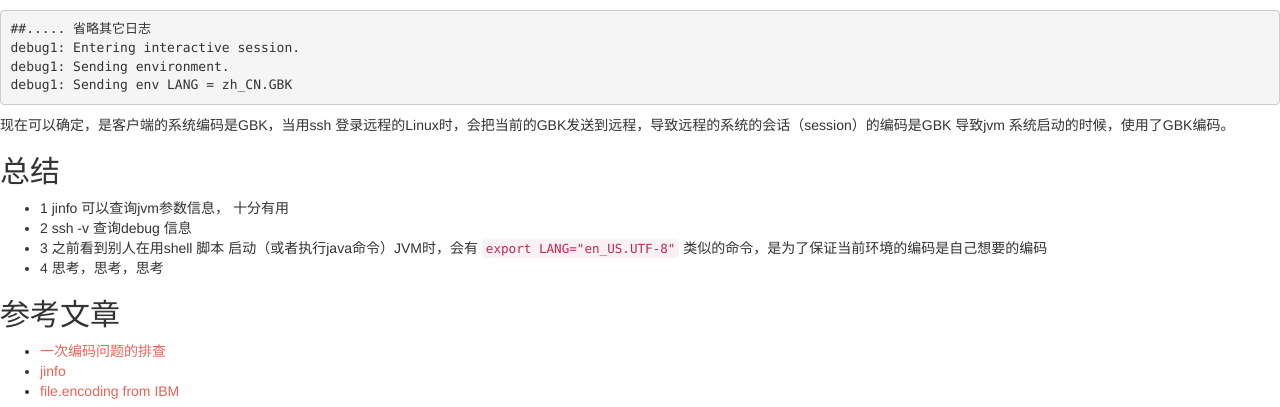
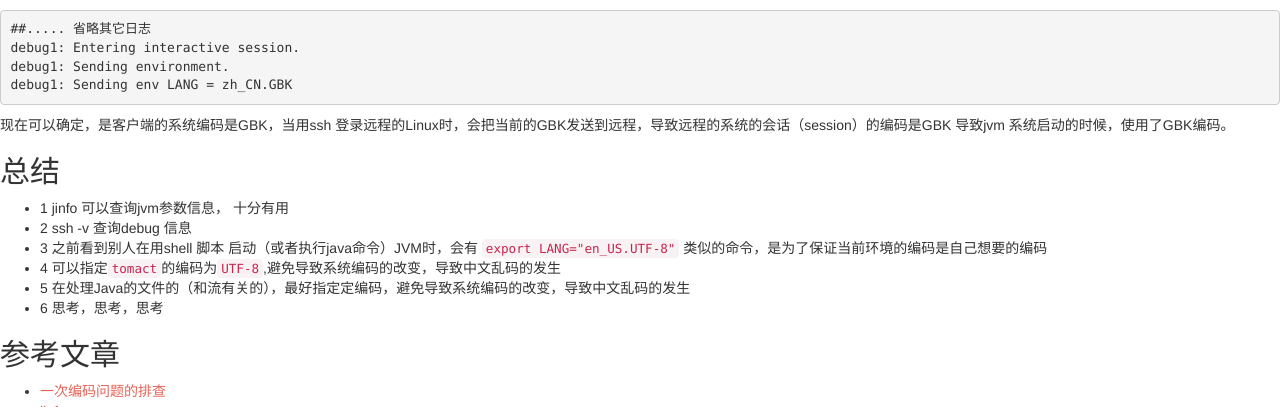
Before and after one commit to web1992/blog, a Jekyll site: the page built from _posts/2017-11-09-jvm-file-encoding.md, in a window 1280 px wide and 900 px high, scrolled down 3708 px, cut to the strip 0-407 px from the top of the window. Built offline with Jekyll 4.4.1, drawn with Linux system fonts in a browser that asks for light colours; Markdown is read by kramdown in place of the engine named in the settings; comment, search, counter and statistics services are not loaded.

Commit message:
fix [java,file.encoding]

```diff
--- a/_posts/2017-11-09-jvm-file-encoding.md
+++ b/_posts/2017-11-09-jvm-file-encoding.md
@@ -165,7 +165,9 @@ debug1: Sending env LANG = zh_CN.GBK
 - 1 jinfo 可以查询jvm参数信息， 十分有用
 - 2 ssh -v 查询debug 信息
 - 3 之前看到别人在用shell 脚本 启动（或者执行java命令）JVM时，会有 `export LANG="en_US.UTF-8"` 类似的命令，是为了保证当前环境的编码是自己想要的编码
-- 4 思考，思考，思考
+- 4 可以指定`tomact`的编码为`UTF-8`,避免导致系统编码的改变，导致中文乱码的发生
+- 5 在处理Java的文件的（和流有关的），最好指定定编码，避免导致系统编码的改变，导致中文乱码的发生
+- 6 思考，思考，思考
 
 ## 参考文章
 
```
